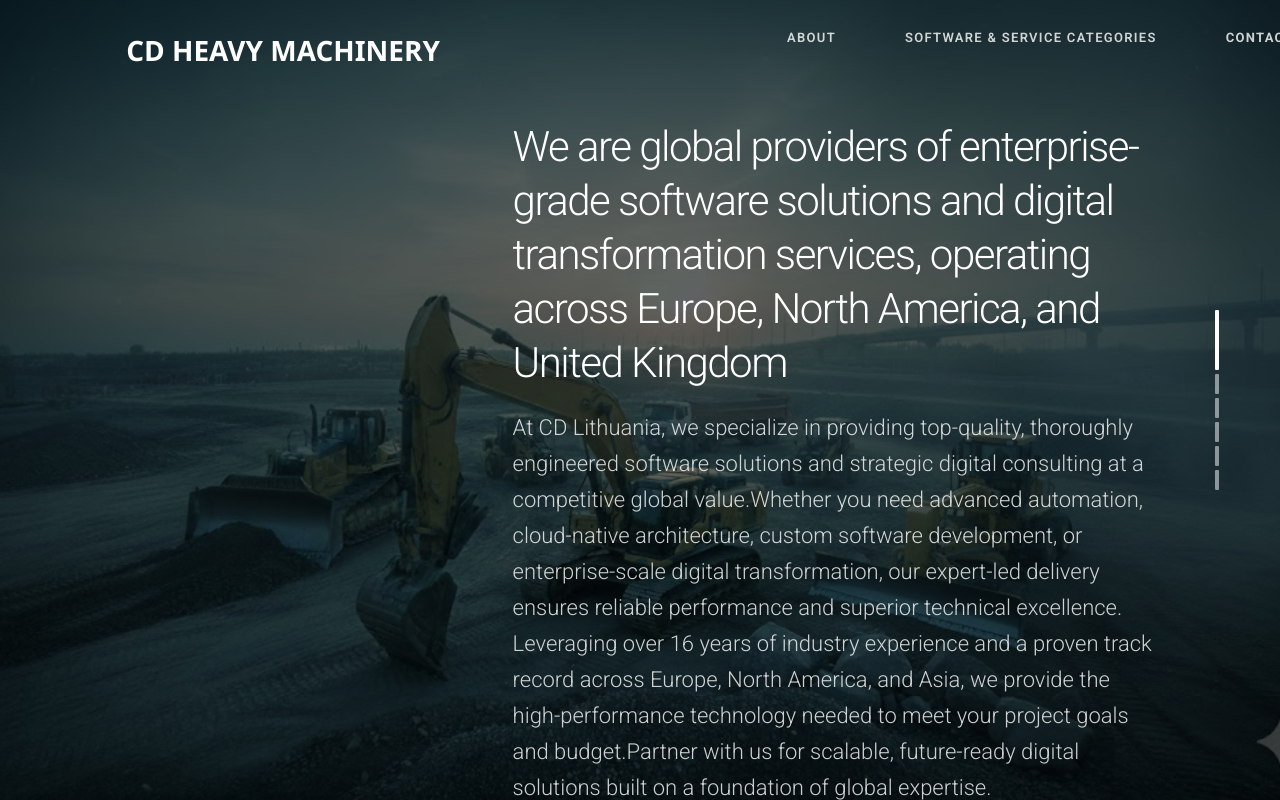
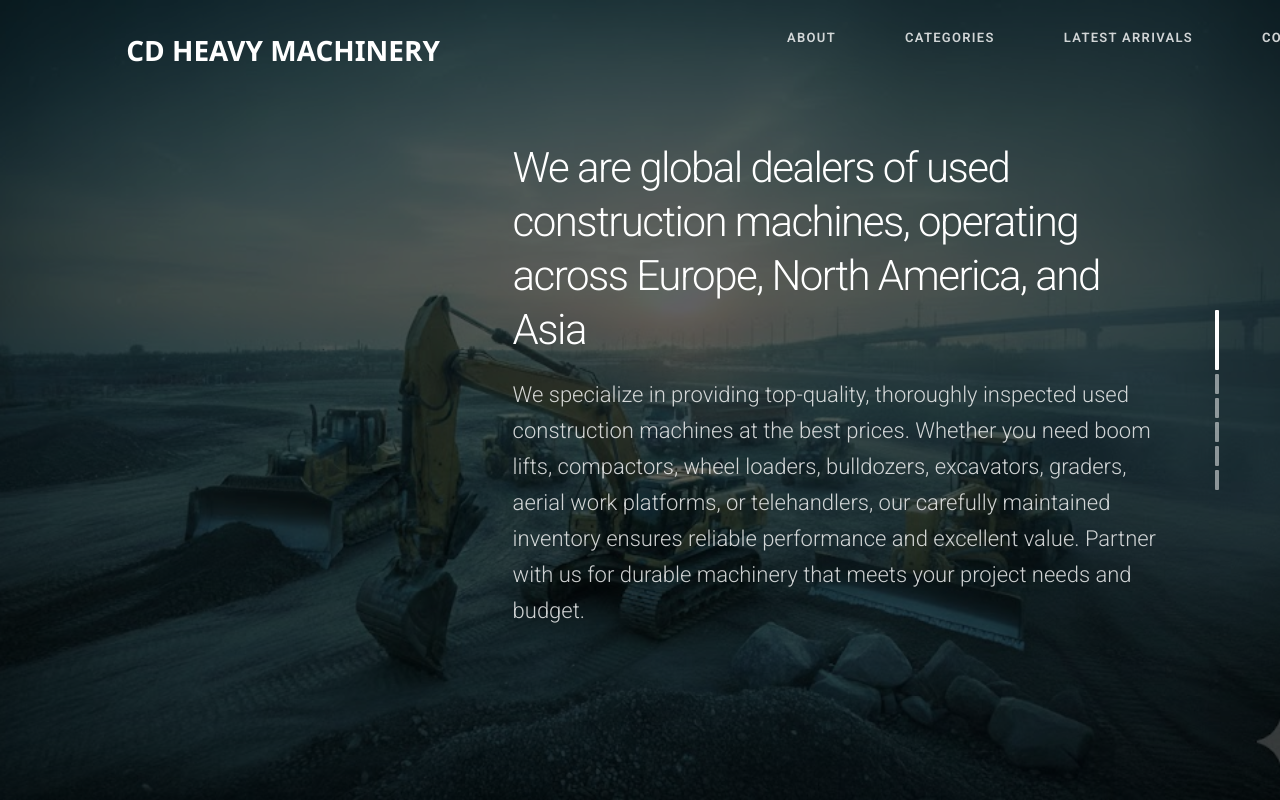
Before and after one commit to megha-ram/hm-tmp-v-1.0, a plain HTML site: page index.html in a window 1280 px wide. Drawn offline with nearby package versions, Linux system fonts and the light colour scheme.

Commit message:
Add files via upload
PROD code PL Version

```diff
--- a/index.html
+++ b/index.html
@@ -146,7 +146,16 @@
             font-weight: 600;
             letter-spacing: 0.1em;
             font-size: 13px;
-          ">Software & Service Categories</a>
+          ">Categories</a>
+        </li>
+        <li>
+          <a href="#machines" style="
+            text-decoration: none;
+            color: #ffffff;
+            font-weight: 600;
+            letter-spacing: 0.1em;
+            font-size: 13px;
+          ">Latest Arrivals</a>
         </li>
         <li>
           <a href="#contact" style="
@@ -221,8 +230,8 @@
 
         <div class="fix-12-12">
           <div class="fix-7-12 left toRight">
-            <h1 class="ae-1">We are global providers of enterprise-grade software solutions and digital transformation services, operating across Europe, North America, and United Kingdom</h1>
-            <p class="ae-2"><span class="opacity-8">At CD Lithuania, we specialize in providing top-quality, thoroughly engineered software solutions and strategic digital consulting at a competitive global value.Whether you need advanced automation, cloud-native architecture, custom software development, or enterprise-scale digital transformation, our expert-led delivery ensures reliable performance and superior technical excellence. Leveraging over 16 years of industry experience and a proven track record across Europe, North America, and Asia, we provide the high-performance technology needed to meet your project goals and budget.Partner with us for scalable, future-ready digital solutions built on a foundation of global expertise.</span></p>
+            <h1 class="ae-1">We are global dealers of used construction machines, operating across Europe, North America, and Asia</h1>
+            <p class="ae-2"><span class="opacity-8">We specialize in providing top-quality, thoroughly inspected used construction machines at the best prices. Whether you need boom lifts, compactors, wheel loaders, bulldozers, excavators, graders, aerial work platforms, or telehandlers, our carefully maintained inventory ensures reliable performance and excellent value. Partner with us for durable machinery that meets your project needs and budget.</span></p>
           </div>
         </div>
 
@@ -250,20 +259,21 @@
             letter-spacing: 0.2em;
             text-shadow: 0 10px 30px rgba(0,0,0,0.5);
             ">
-            Software & Service Categories
+            Machine Categories
           </h2>
 
           <div class="ae-2" style="width: 150px; height: 6px; background: #F4B400; margin: 0 auto 60px auto; border-radius: 10px;"></div>
 
           <div style="display: flex; flex-direction: column; gap: 10px;">
-              <h1 class="ae-1" style="font-size: 4.5rem; font-weight: 900; font-family: 'Segoe UI', sans-serif; color: #ffffff; margin: 10px 0; text-transform: uppercase; letter-spacing: 0.1em; text-shadow: 2px 2px 5px rgba(0,0,0,0.4);">Enterprise Software Development</h1>
-              <h1 class="ae-1" style="font-size: 4.5rem; font-weight: 900; font-family: 'Segoe UI', sans-serif; color: #ffffff; margin: 10px 0; text-transform: uppercase; letter-spacing: 0.1em; text-shadow: 2px 2px 5px rgba(0,0,0,0.4);">Legacy System Modernization</h1>
-              <h1 class="ae-1" style="font-size: 4.5rem; font-weight: 900; font-family: 'Segoe UI', sans-serif; color: #ffffff; margin: 10px 0; text-transform: uppercase; letter-spacing: 0.1em; text-shadow: 2px 2px 5px rgba(0,0,0,0.4);">Cloud-Native Solutions</h1>
-              <h1 class="ae-1" style="font-size: 4.5rem; font-weight: 900; font-family: 'Segoe UI', sans-serif; color: #ffffff; margin: 10px 0; text-transform: uppercase; letter-spacing: 0.1em; text-shadow: 2px 2px 5px rgba(0,0,0,0.4);">Web & Mobile Platforms</h1>
-              <h1 class="ae-1" style="font-size: 4.5rem; font-weight: 900; font-family: 'Segoe UI', sans-serif; color: #ffffff; margin: 10px 0; text-transform: uppercase; letter-spacing: 0.1em; text-shadow: 2px 2px 5px rgba(0,0,0,0.4);">Process Automation & AI</h1>
-              <h1 class="ae-1" style="font-size: 4.5rem; font-weight: 900; font-family: 'Segoe UI', sans-serif; color: #ffffff; margin: 10px 0; text-transform: uppercase; letter-spacing: 0.1em; text-shadow: 2px 2px 5px rgba(0,0,0,0.4);">Cybersecurity & Infrastructure</h1>
-              <h1 class="ae-1" style="font-size: 4.5rem; font-weight: 900; font-family: 'Segoe UI', sans-serif; color: #ffffff; margin: 10px 0; text-transform: uppercase; letter-spacing: 0.1em; text-shadow: 2px 2px 5px rgba(0,0,0,0.4);">Data Analytics & Optimization</h1>
-
+              <h1 class="ae-1" style="font-size: 4.5rem; font-weight: 900; font-family: 'Segoe UI', sans-serif; color: #ffffff; margin: 10px 0; text-transform: uppercase; letter-spacing: 0.1em; text-shadow: 2px 2px 5px rgba(0,0,0,0.4);">Graders</h1>
+              <h1 class="ae-1" style="font-size: 4.5rem; font-weight: 900; font-family: 'Segoe UI', sans-serif; color: #ffffff; margin: 10px 0; text-transform: uppercase; letter-spacing: 0.1em; text-shadow: 2px 2px 5px rgba(0,0,0,0.4);">Excavators</h1>
+              <h1 class="ae-1" style="font-size: 4.5rem; font-weight: 900; font-family: 'Segoe UI', sans-serif; color: #ffffff; margin: 10px 0; text-transform: uppercase; letter-spacing: 0.1em; text-shadow: 2px 2px 5px rgba(0,0,0,0.4);">Wheel Loaders</h1>
+              <h1 class="ae-1" style="font-size: 4.5rem; font-weight: 900; font-family: 'Segoe UI', sans-serif; color: #ffffff; margin: 10px 0; text-transform: uppercase; letter-spacing: 0.1em; text-shadow: 2px 2px 5px rgba(0,0,0,0.4);">Aerial Platforms</h1>
+              <h1 class="ae-1" style="font-size: 4.5rem; font-weight: 900; font-family: 'Segoe UI', sans-serif; color: #ffffff; margin: 10px 0; text-transform: uppercase; letter-spacing: 0.1em; text-shadow: 2px 2px 5px rgba(0,0,0,0.4);">Rollers</h1>
+              <h1 class="ae-1" style="font-size: 4.5rem; font-weight: 900; font-family: 'Segoe UI', sans-serif; color: #ffffff; margin: 10px 0; text-transform: uppercase; letter-spacing: 0.1em; text-shadow: 2px 2px 5px rgba(0,0,0,0.4);">Dozers</h1>
+              <h1 class="ae-1" style="font-size: 4.5rem; font-weight: 900; font-family: 'Segoe UI', sans-serif; color: #ffffff; margin: 10px 0; text-transform: uppercase; letter-spacing: 0.1em; text-shadow: 2px 2px 5px rgba(0,0,0,0.4);">Compactors</h1>
+              <h1 class="ae-1" style="font-size: 4.5rem; font-weight: 900; font-family: 'Segoe UI', sans-serif; color: #ffffff; margin: 10px 0; text-transform: uppercase; letter-spacing: 0.1em; text-shadow: 2px 2px 5px rgba(0,0,0,0.4);">Tractors</h1>
+              <h1 class="ae-1" style="font-size: 4.5rem; font-weight: 900; font-family: 'Segoe UI', sans-serif; color: #ffffff; margin: 10px 0; text-transform: uppercase; letter-spacing: 0.1em; text-shadow: 2px 2px 5px rgba(0,0,0,0.4);">Miscellaneous Equipments</h1>
           </div>
 
         </div>
```
Also changed, not shown: index_PL.html (+22 -12 lines).
